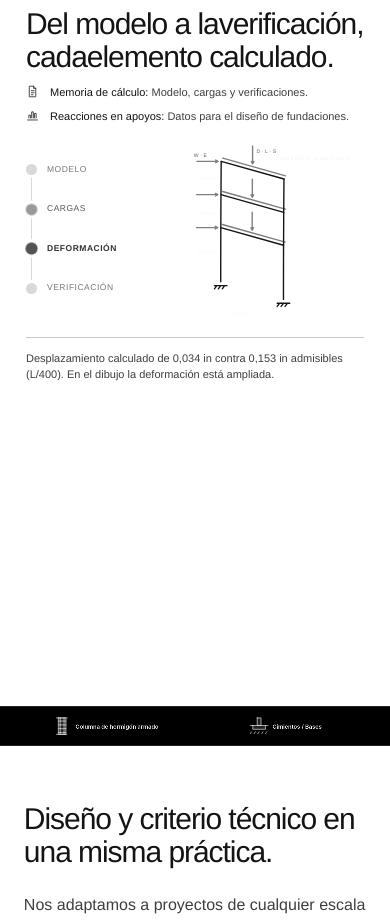
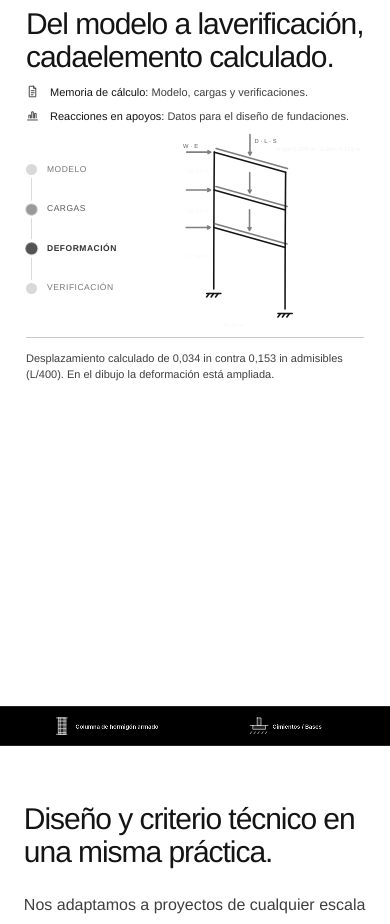
Before and after one commit to liangelyp-lab/bojana-estudio, a website: page index.html in a window 390 px wide. Shown: the part 3342-4266 px from the top of the page. Drawn offline with nearby package versions, Linux system fonts and the light colour scheme; animation ran at ten frames a second.

Commit message:
Increase mobile structural graphic scale

```diff
--- a/style.css
+++ b/style.css
@@ -1298,7 +1298,7 @@ section[id] { scroll-margin-top: 96px; }
     height: auto;
     max-height: 250px;
     margin: 0;
-    transform: scale(1.1);
+    transform: scale(1.25);
     transform-origin: center;
   }
   .engineering-project-figure svg .engineering-diagram-text {
```
